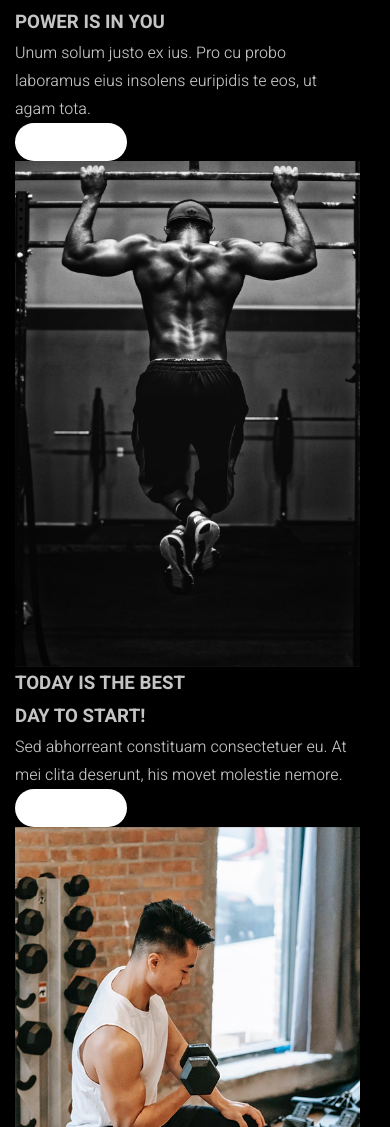
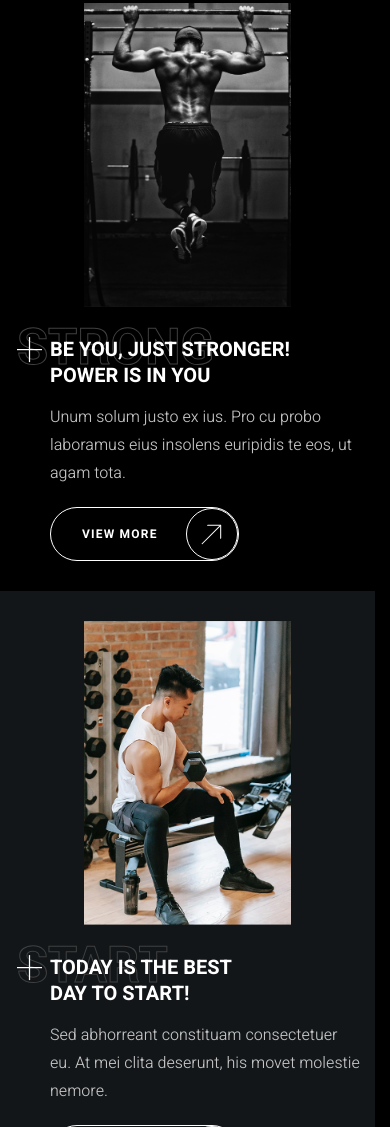
Before and after one commit to AlexBalyanov/cropp-fitness, a plain HTML site: page index.html in a window 390 px wide. Shown: the part 873-2000 px from the top of the page. Drawn offline with Linux system fonts and the light colour scheme.

Commit message:
сделал вторую секцию + адаптив

```diff
--- a/index.html
+++ b/index.html
@@ -103,7 +103,7 @@
         <li class="motivation__item">
           <div class="motivation__card container">
             <div class="motivation__card-body">
-              <h3 data-title="Strong" class="motivation__card-title backdrop-title">
+              <h3 data-title="Strong" class="motivation__card-title backdrop-title title-medium">
                 Be you, just stronger!<br>Power is in you
               </h3>
               <div class="motivation__card-description">
@@ -126,7 +126,7 @@
         <li class="motivation__item">
           <div class="motivation__card container">
             <div class="motivation__card-body">
-              <h3 data-title="Start" class="motivation__card-title backdrop-title">
+              <h3 data-title="Start" class="motivation__card-title backdrop-title title-medium">
                 Today is the best<br>
                 day to start!
               </h3>
--- a/styles/global.css
+++ b/styles/global.css
@@ -277,3 +277,9 @@ h1, h2, h3, h4, h5, h6 {
   font-weight: 700;
   text-transform: uppercase;
 }
+
+.title-medium {
+  font-size: clamp(20px, 2.08vw, 40px);
+  line-height: 1.3;
+  color: var(--color-light);
+}
--- a/styles/styles.css
+++ b/styles/styles.css
@@ -19,10 +19,42 @@
   line-height: 2;
   letter-spacing: 1.2px;
   text-transform: uppercase;
+  text-decoration: none;
   white-space: nowrap;
   background-color: var(--color-light);
   border: none;
   border-radius: var(--border-radius);
+}
+
+.button.transparent {
+  position: relative;
+  height: var(--input-height);
+  padding-left: 31px;
+  padding-right: 80px;
+  background-color: transparent;
+  border: var(--border);
+}
+
+.button.transparent::after {
+  content: "";
+  position: absolute;
+  right: 0;
+  height: 100%;
+  aspect-ratio: 1;
+  background: url("../icons/button-arrow-icon.svg") center/70% no-repeat;
+  border: var(--border);
+  border-radius: 50%;
+}
+
+.button.transparent:hover {
+  color: var(--color-dark);
+  background-color: var(--color-light-grey);
+}
+
+
+.button.transparent:active {
+  background-color: var(--color-dark-grey);
+  color: var(--color-light);
 }
 
 .button:hover {
@@ -31,6 +63,7 @@
 
 .button:active {
   background-color: var(--color-dark-grey);
+  color: var(--color-light);
 }
 
 .header__logo {
@@ -164,6 +197,76 @@
   transition-duration: var(--transition-duration);
 }
 
+.motivation__item:nth-child(even) {
+  background-color: var(--color-dark-alternate);
+}
+
+.motivation__item:nth-child(even) .motivation__card {
+  flex-direction: row-reverse;
+}
+
+.motivation__card {
+  display: flex;
+  justify-content: start;
+  align-items: center;
+  column-gap: clamp(30px, 10.417vw, 200px );
+}
+
+.motivation__card-image {
+  margin-block: -60px;
+}
+
+.motivation__card-body {
+  padding-left: 35px;
+}
+
+.motivation__card-title:not(:last-child) {
+  margin-bottom: 14px;
+}
+
+.motivation__card-description {
+  max-width: 400px;
+}
+
+.motivation__card-description:not(:last-child) {
+  margin-bottom: 37px;
+}
+
+.backdrop-title {
+  position: relative;
+  z-index: 2;
+}
+
+.backdrop-title::before {
+  content: "";
+  position: absolute;
+  right: calc(100% + 8px);
+  display: block;
+  width: 26px;
+  aspect-ratio: 1;
+  background: url("../icons/plus-icon.svg") center/contain no-repeat;
+}
+
+.backdrop-title::after {
+  content: attr(data-title);
+  position: absolute;
+  z-index: -1;
+  top: -0.45em;
+  left: -0.6em;
+  color: transparent;
+  font-family: var(--font-famaly-accent);
+  font-size: 2.8em;
+  -webkit-text-stroke: 1px var(--color-dark-grey);
+  text-stroke: 1px var(--color-dark-grey);
+}
+
+
+@media (max-width: 1919px) {
+    .motivation__card-image {
+      margin-block: -20px;
+    }
+  }
+
 @media (max-width: 1024px) {
   .header {
     flex-wrap: wrap;
@@ -186,6 +289,16 @@
 
   .banner {
     row-gap: 10px;
+  }
+
+  .motivation__card {
+    padding-block: 50px;
+  }
+
+  .motivation__card-image {
+    max-width: 30%;
+    height: auto;
+    margin-block: 0;
   }
 }
 
@@ -217,4 +330,22 @@
   .banner__info::before {
     margin-right: 10px;
   }
+
+  .motivation__card, .motivation__item:nth-child(even) .motivation__card {
+    flex-direction: column-reverse;
+  }
+
+  .motivation__card {
+    padding-block: 30px;
+    row-gap: 30px;
+  }
+
+  .motivation__card-image {
+    max-width: 60%;
+    height: auto;
+  }
+
+  .motivation__card-description:not(:last-child) {
+    margin-bottom: 20px;
+  }
 }
```
Also changed, not shown: icons/button-arrow-icon.svg (added), icons/plus-icon.svg (added).
